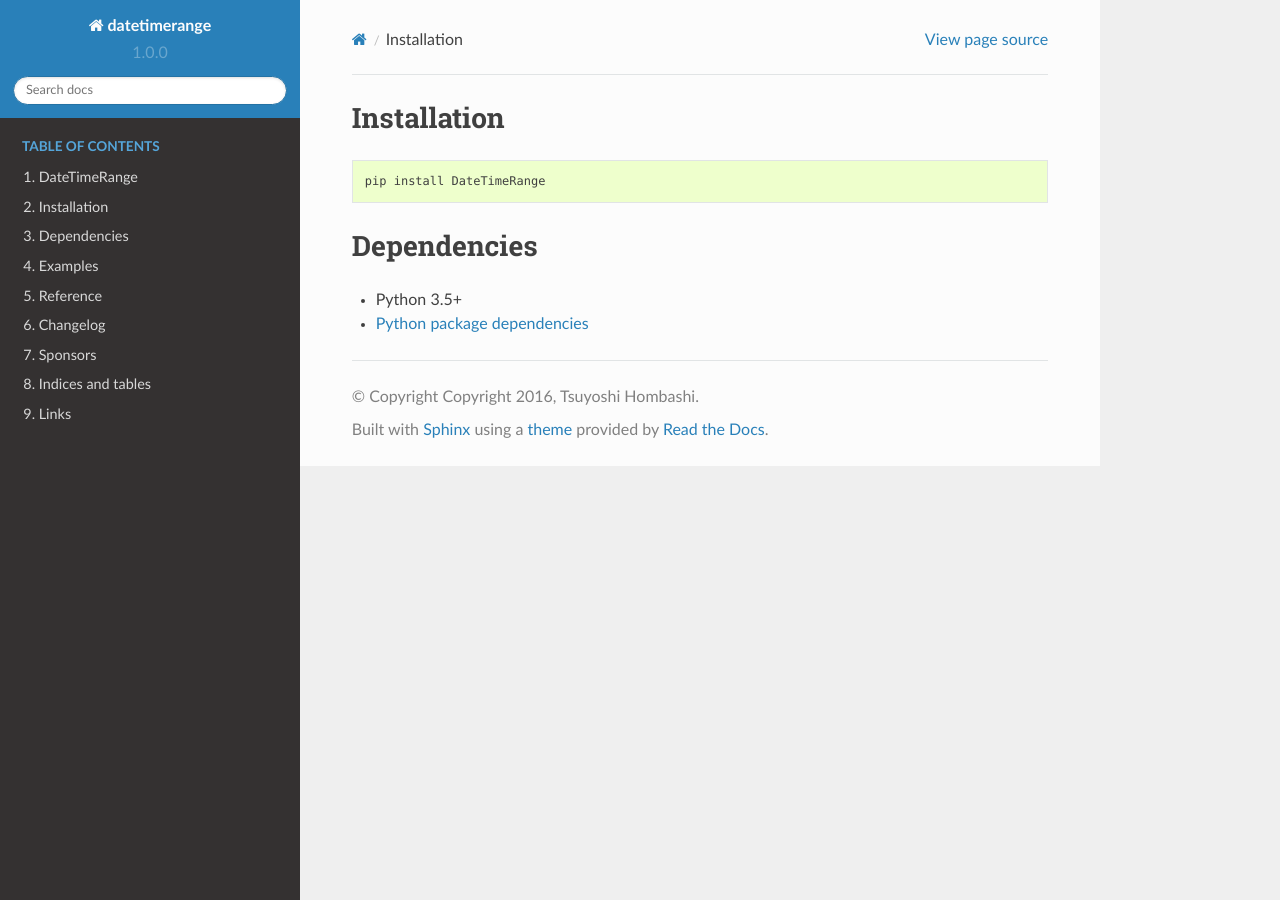
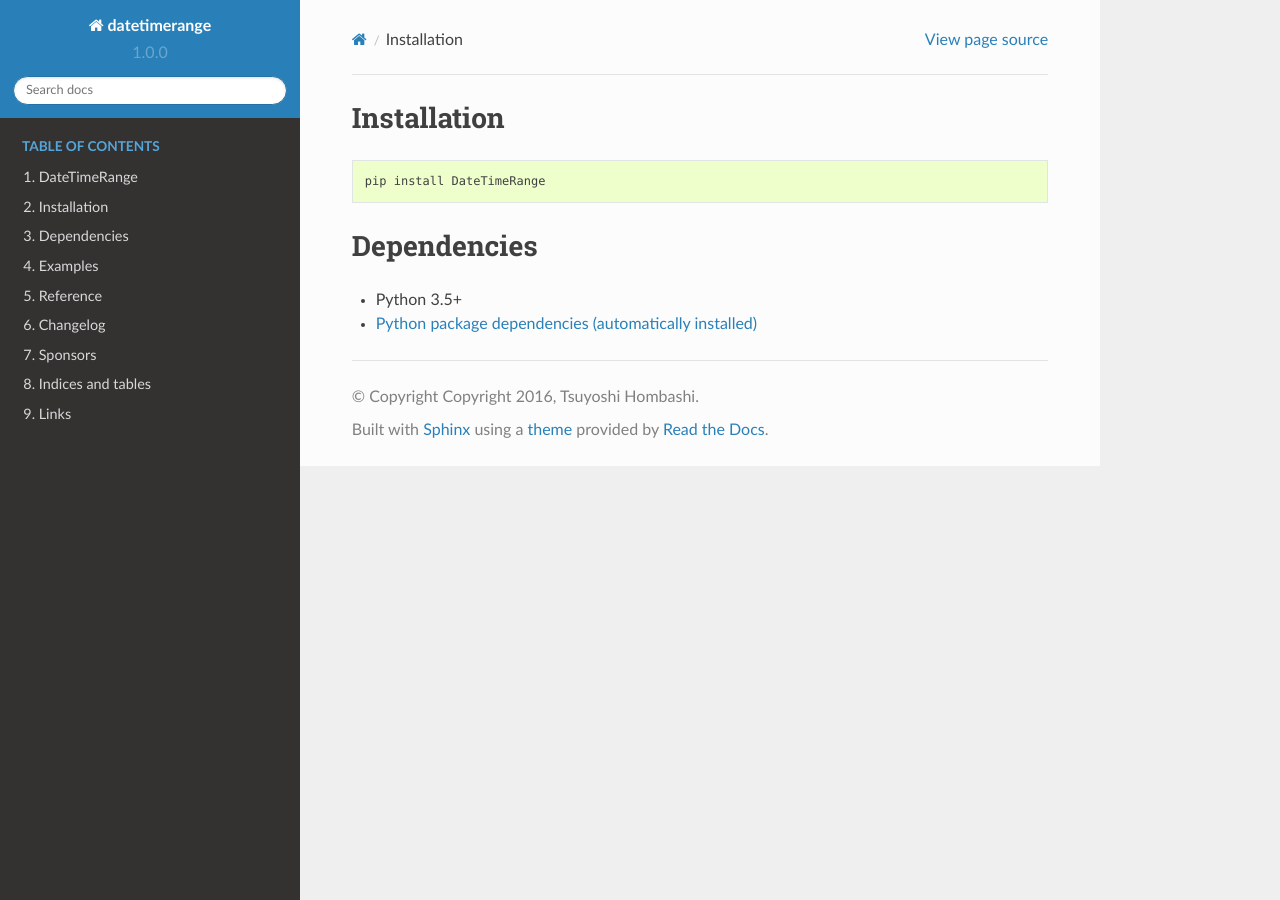
Before and after one commit to thombashi/DateTimeRange, a Sphinx documentation site: the page built from docs/pages/introduction/installation.rst, in a window 1280 px wide. Built offline with Sphinx 7.4.7 and the Read the Docs theme 2.0.0, drawn with Linux system fonts in a browser that asks for light colours.

Commit message:
Update docs

```diff
--- a/docs/pages/introduction/installation.rst
+++ b/docs/pages/introduction/installation.rst
@@ -9,4 +9,4 @@ Installation
 Dependencies
 ============
 - Python 3.5+
-- `Python package dependencies <https://github.com/thombashi/DateTimeRange/network/dependencies>`__
+- `Python package dependencies (automatically installed) <https://github.com/thombashi/DateTimeRange/network/dependencies>`__
```
